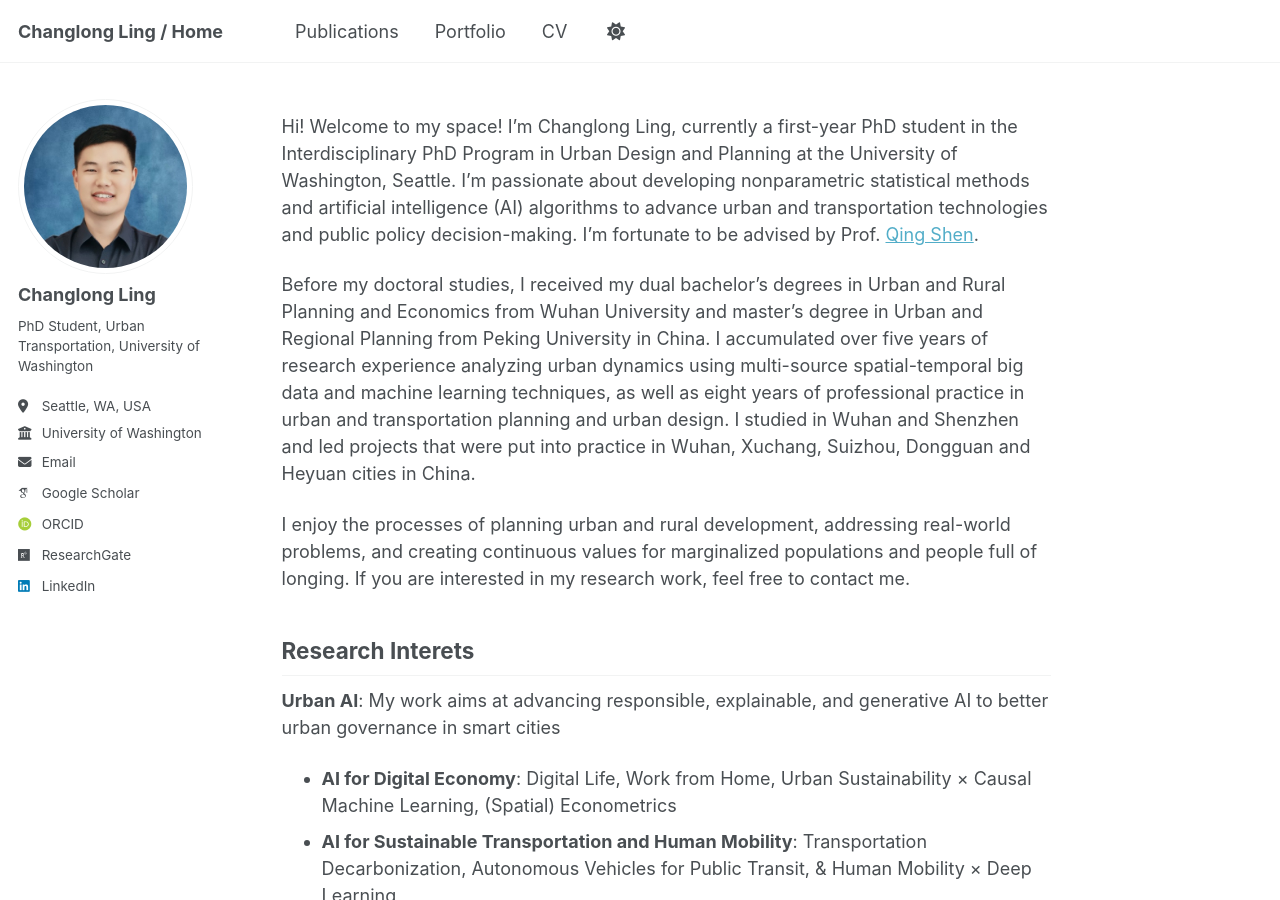
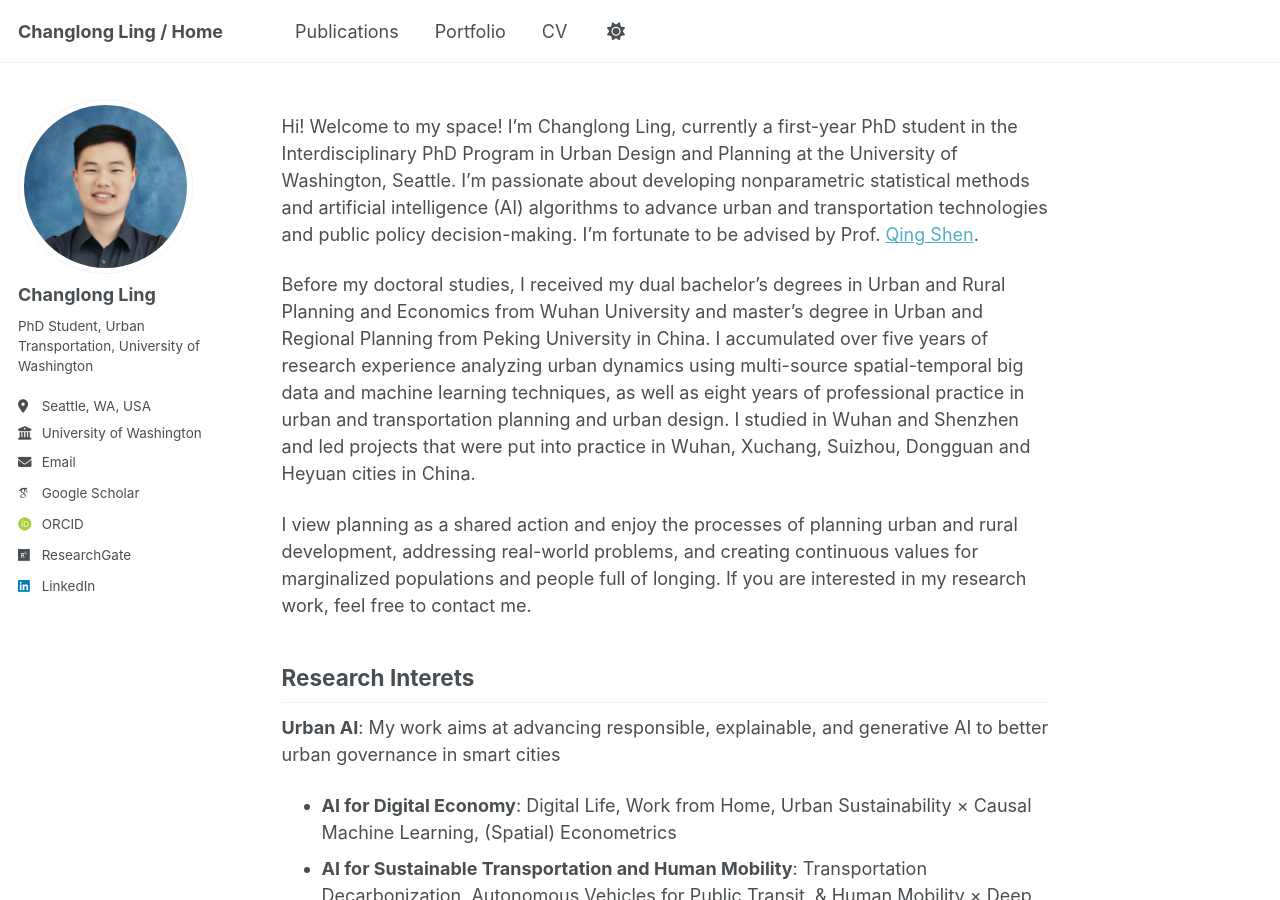
Before and after one commit to ChanglongLing/changlongling.github.io, a Jekyll site: the page built from _pages/about.md, in a window 1280 px wide and 900 px high. Built offline with Jekyll 4.4.1, drawn with Linux system fonts in a browser that asks for light colours; some web fonts are replaced.

Commit message:
Update about.md

```diff
--- a/_pages/about.md
+++ b/_pages/about.md
@@ -11,7 +11,7 @@ Hi! Welcome to my space! I'm Changlong Ling, currently a first-year PhD student
 
 Before my doctoral studies, I received my dual bachelor's degrees in Urban and Rural Planning and Economics from Wuhan University and master's degree in Urban and Regional Planning from Peking University in China. I accumulated over five years of research experience analyzing urban dynamics using multi-source spatial-temporal big data and machine learning techniques, as well as eight years of professional practice in urban and transportation planning and urban design. I studied in Wuhan and Shenzhen and led projects that were put into practice in Wuhan, Xuchang, Suizhou, Dongguan and Heyuan cities in China.
 
-I enjoy the processes of planning urban and rural development, addressing real-world problems, and creating continuous values for marginalized populations and people full of longing. If you are interested in my research work, feel free to contact me.
+I view planning as a shared action and enjoy the processes of planning urban and rural development, addressing real-world problems, and creating continuous values for marginalized populations and people full of longing. If you are interested in my research work, feel free to contact me.
 
 Research Interets
 -----
```
